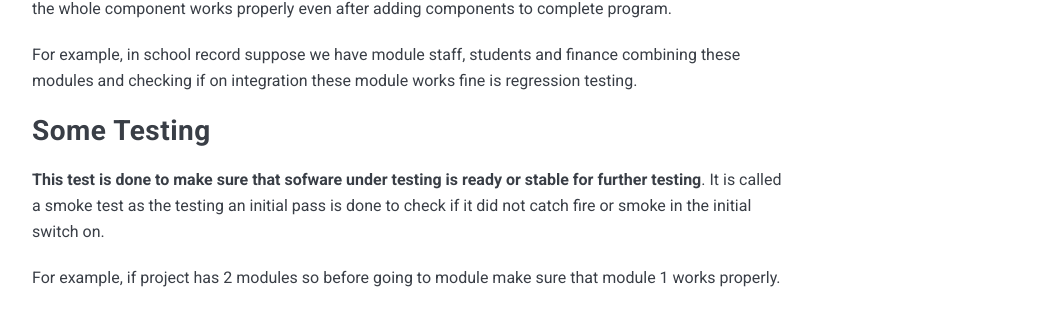
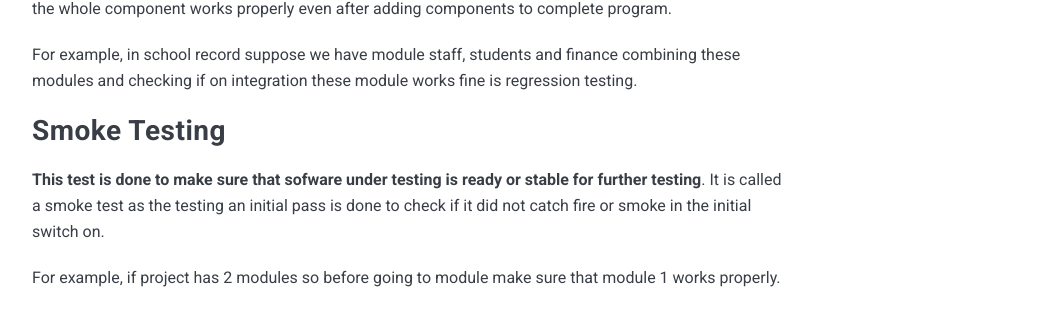
Before and after one commit to XiangXu/ywjxx, a Jekyll site: the page built from _posts/2021-04-01-Testing.markdown, in a window 1280 px wide and 900 px high, scrolled down 1827 px. Shown: the part 146-455 px from the top of the window, without its empty margins (228-1271 px from the left). Built offline with Jekyll 4.4.1, drawn with Linux system fonts in a browser that asks for light colours; nearby versions of some CDN libraries; comment, search, counter and statistics services are not loaded.

Commit message:
fix typo

```diff
--- a/_posts/2021-04-01-Testing.markdown
+++ b/_posts/2021-04-01-Testing.markdown
@@ -38,7 +38,7 @@ Integration testing is of four types:
 
 For example, in school record suppose we have module staff, students and finance combining these modules and checking if on integration these module works fine is regression testing.
 
-## Some Testing
+## Smoke Testing
 
 **This test is done to make sure that sofware under testing is ready or stable for further testing**. It is called a smoke test as the testing an initial pass is done to check if it did not catch fire or smoke in the initial switch on.
 
```
